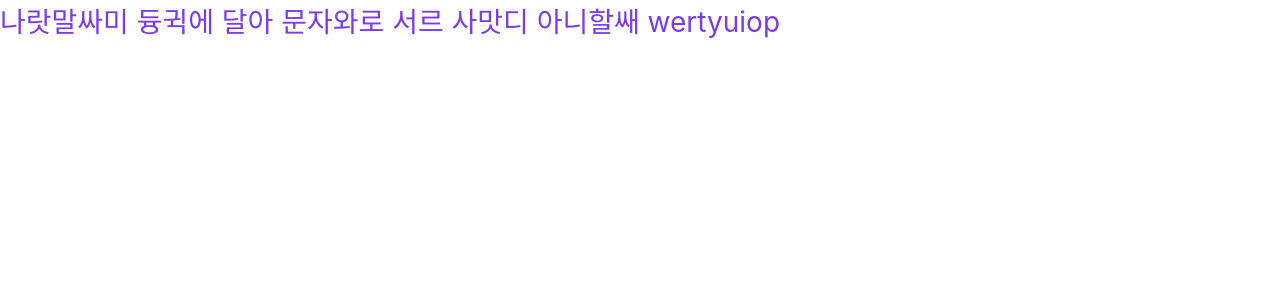
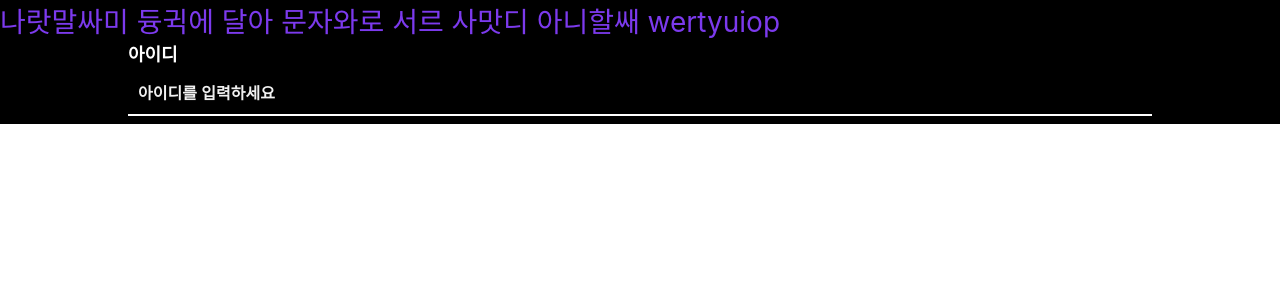
Before and after one commit to 2025-highthon-17-team/performuse-front, a React (Create React App) app: page / in a window 1280 px wide. Shown: the top 300 px of the page. Built offline with nearby package versions, Linux system fonts and the light colour scheme; a web font is replaced by a local one.

Commit message:
feat: 텍스트 필드

```diff
--- /dev/null
+++ b/src/components/textfield/CustomTextField.module.css
@@ -0,0 +1,50 @@
+@import "../../styles/sementic.module.css";
+
+.full {
+  width: 80%;
+  align-items: center;
+  margin: 0 auto;
+}
+.box {
+  display: flex;
+  flex-direction: column;
+}
+.labelColor {
+  color: var(--line-normal);
+  font-weight: bold;
+}
+.centerBox {
+  display: flex;
+  justify-content: center;
+}
+
+.textField {
+  height: 40px;
+  padding: 0 10px;
+  border: 1px solid var(--primary-normal);
+  border-radius: 5px;
+  font-size: 16px;
+  margin: 8px 0;
+  border: none;
+  border-radius: 0;
+  border-bottom: 2px solid var(--line-normal);
+  background-color: transparent;
+  color: var(--line-normal);
+  padding-left: 10px;
+  font-weight: 600;
+  transition: border-bottom 0.3s ease, background-color 0.3s ease;
+}
+.textField::placeholder {
+  color: var(--line-alternative);
+  font-weight: 600;
+}
+
+.textField:focus {
+  border-bottom: 2px solid var(--primary-normal); /* 포커스 색상 */
+  background-color: transparent;
+}
+input:focus,
+textarea:focus,
+select:focus {
+  outline: none;
+}
--- /dev/null
+++ b/src/components/textfield/CustomTextField.tsx
@@ -0,0 +1,37 @@
+import React, { useState } from "react";
+import Sen from "../../styles/sementic.module.css";
+import Style from "./CustomTextField.module.css";
+
+interface TextFieldProps {
+  label: string;
+  value: string;
+  onChange: (e: React.ChangeEvent<HTMLInputElement>) => void;
+  type?: string;
+  placeholder?: string;
+}
+
+const CustomTextField: React.FC<TextFieldProps> = ({
+  label,
+  value,
+  onChange,
+  type = "text",
+  placeholder: place = "",
+}) => {
+  return (
+    <div className={Style.full}>
+      <div className={Style.box}>
+        <label className={`${Sen.headline_2} ${Style.labelColor}`}>
+          {label}
+        </label>
+        <input
+          className={`${Style.textField} ${Sen.label}`}
+          type={type}
+          placeholder={place}
+          value={value}
+          onChange={onChange}
+        />
+      </div>
+    </div>
+  );
+};
+export default CustomTextField;
--- a/src/pages/index.tsx
+++ b/src/pages/index.tsx
@@ -1,9 +1,26 @@
 import Sen from "../styles/sementic.module.css";
+import CustomTextField from "../components/textfield/CustomTextField";
+import { useState } from "react";
 
 export default function Root() {
+  const [text, setText] = useState<string>("");
+  const handleChange = (e: React.ChangeEvent<HTMLInputElement>) => {
+    setText(e.target.value);
+  };
   return (
-    <div className={`${Sen.text_primary_normal} ${Sen.title_1} ${Sen.normal}`}>
-      나랏말싸미 듕귁에 달아 문자와로 서르 사맛디 아니할쌔 wertyuiop
+    <div style={{ backgroundColor: "black" }}>
+      <div
+        className={`${Sen.text_primary_normal} ${Sen.title_1} ${Sen.normal}`}
+      >
+        나랏말싸미 듕귁에 달아 문자와로 서르 사맛디 아니할쌔 wertyuiop
+      </div>
+      <CustomTextField
+        placeholder="아이디를 입력하세요"
+        label="아이디"
+        type="text"
+        value={text}
+        onChange={handleChange}
+      />
     </div>
   );
 }
```
Also changed, not shown: tsconfig.json (+2 -8 lines).
